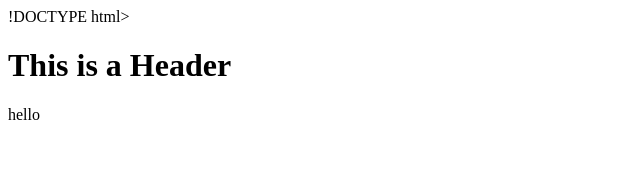
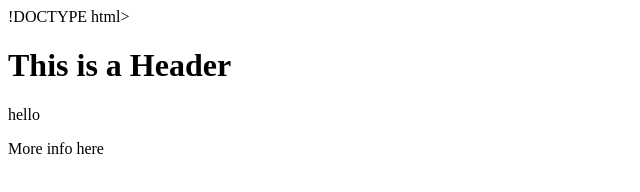
Before and after one commit to BrettMathiesen/git-test, a plain HTML site: page index.html in a window 1280 px wide. Shown: the whole page, without its empty margins (0-640 px from the left). Drawn offline with Linux system fonts and the light colour scheme.

Commit message:
Third commit

```diff
--- a/index.html
+++ b/index.html
@@ -3,5 +3,6 @@
    <body>
       <h1>This is a Header</h1>
       <p> hello</p>
+      <p>More info here</p>
    </body>
 </html>
```
Also changed, not shown: 1 other file.
